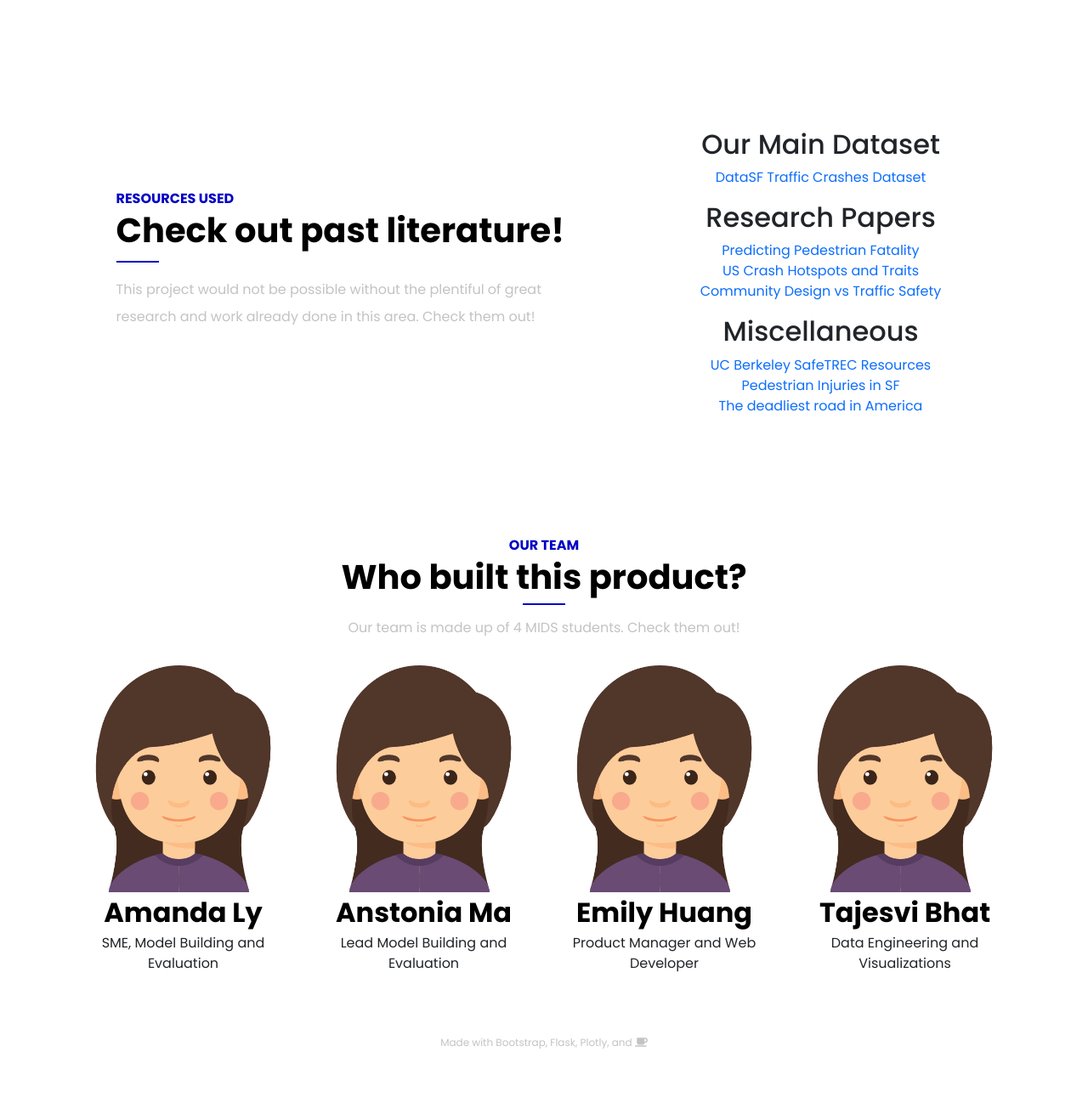
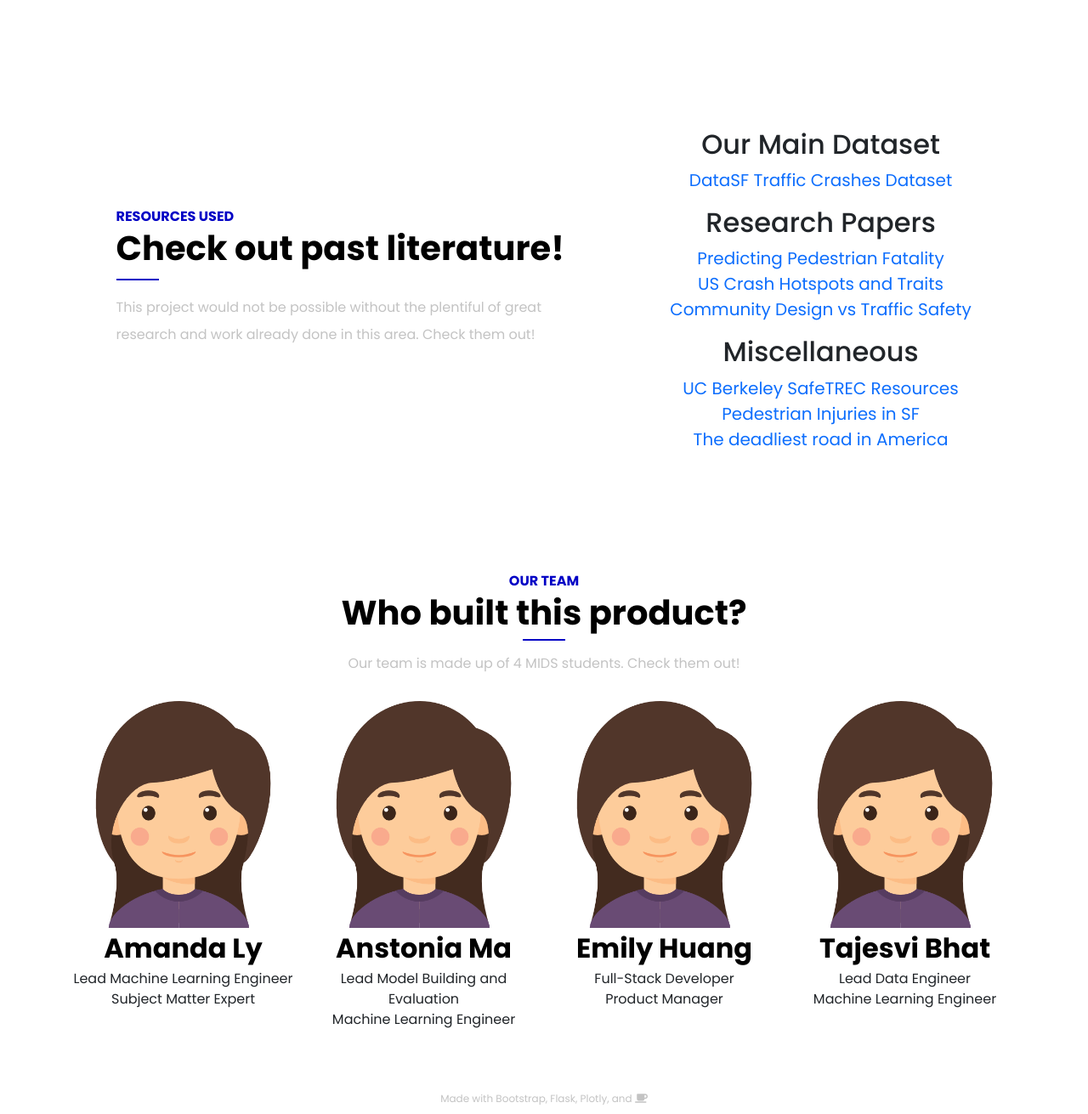
Before and after one commit to mlhng/kms-flask, a Flask app: page / in a window 1280 px wide. Shown: the part 1173-2484 px from the top of the page at 85% size. Before the commit the page ends 2407 px from the top, so only its background shows below. Run offline with Flask 2, Linux system fonts and the light colour scheme; some libraries are stand-ins or nearby versions.

Commit message:
cleaning up the views on smaller devices

```diff
--- a/app.py
+++ b/app.py
@@ -61,10 +61,12 @@ def graph(hour, dow, month, year, severe):
             & df['accident_year'].isin(year_list)
             & df['collision_severity'].isin(severe_list)]
 
-    fig = px.scatter_mapbox(df, lat="tb_latitude", lon="tb_longitude", color="collision_severity",
+    fig = px.scatter_mapbox(df, lat="tb_latitude", lon="tb_longitude",
+                            color="collision_severity",
                             color_continuous_scale=px.colors.cyclical.IceFire,
-                            hover_name='primary_rd', hover_data=['collision_time','accident_year','month','day_of_week'],
-                            zoom=11.5, height=650, width=875)
+                            hover_name='primary_rd',
+                            hover_data=['collision_time','accident_year','month','day_of_week'],
+                            zoom=11.5)
     fig.update_layout(mapbox_style="open-street-map")
     fig.update_layout(margin={"r":0,"t":0,"l":0,"b":0})
     fig.update_layout(legend=dict(
@@ -130,12 +132,12 @@ def create_graph(location):
                             lat="latitude",
                             lon="longitude",
                             mapbox_style='carto-positron',
-                            zoom=11.5, height=650, width=875)
+                            zoom=11.5)
     fig.update_layout(mapbox_style="open-street-map")
     fig.update_layout(margin={"r":0,"t":0,"l":0,"b":0})
     fig.update_traces(marker={'size': 15,
-                                'color': 'red',
-                            })
+                            'color': 'red',
+                        })
 
     # Create a JSON representation of the graph
     graphJSON = json.dumps(fig, cls=plotly.utils.PlotlyJSONEncoder)
--- a/static/style.css
+++ b/static/style.css
@@ -31,9 +31,10 @@ nav a:hover, nav a:active
 
 @media (max-width: 991px)
 {
-    #visualize-page
+    #visualize-page,
+    #predict-page
     {
-        padding-top: 10% !important;
+        padding-top: 10vh !important;
     }
 
     #home-page #intro,
@@ -41,7 +42,31 @@ nav a:hover, nav a:active
     #home-page #resources,
     #home-page #team
     {
-        padding-top: 15% !important;
+        padding-top: 15vh !important;
+    }
+}
+
+@media (max-width: 507px)
+{
+    #predict-page h1
+    {
+        padding-bottom: 2.5%;
+    }
+}
+
+@media (min-width: 508px)
+{
+    #viz-section
+    {
+        min-height: 85vh;
+    }
+}
+
+@media (min-width: 992px)
+{
+    #predict-section
+    {
+        min-height: 85vh;
     }
 }
 
@@ -148,7 +173,7 @@ p
 #home-page #resource-links ul li
 {
     list-style-type: none;
-    font-size: 1em;
+    font-size: 1.25em;
 }
 
 #home-page #resource-links h4
@@ -266,12 +291,6 @@ p
     margin: 3% auto;
 }
 
-#visualize-page #graph
-{
-    width: 100%;
-    height: 100%;
-}
-
 /* PREDICTING */
 #predict-page #user-info
 {
@@ -305,6 +324,7 @@ p
     display: block;
 }
 
+
 /*  FOOTERRRR */
 footer
 {
--- a/templates/index.html
+++ b/templates/index.html
@@ -41,7 +41,7 @@
             </p>
         </div>
 
-        <div id="resource-links" class="col-lg-5 col-md-5">
+        <div id="resource-links" class="col-lg-5 col-md-6">
             <div id="dataset-link">
                 <h4>Our Main Dataset</h4>
                 <ul>
@@ -75,32 +75,36 @@
             <p>Our team is made up of 4 MIDS students. Check them out!</p>
         </div>
         <div id="team-members" class="row g-3">
-            <div id="actual-member" class="col-lg-3 col-md-3 col-sm-6">
+            <div id="actual-member" class="col-lg-3 col-md-3 col-sm-6 col-6">
                 <img src="../static/images/placeholder.png" class="img-fluid rounded"/>
                 <a href="https://www.linkedin.com/in/amandaly15/" target="_blank">Amanda Ly</a>
                 <ul>
-                    <li>SME, Model Building and Evaluation</li>
+                    <li>Lead Machine Learning Engineer</li>
+                    <li>Subject Matter Expert</li>
                 </ul>
             </div>
-            <div id="actual-member" class="col-lg-3 col-md-3 col-sm-6">
+            <div id="actual-member" class="col-lg-3 col-md-3 col-sm-6 col-6">
                 <img src="../static/images/placeholder.png" class="img-fluid rounded"/>
                 <a href="https://www.linkedin.com/in/anstoniama/" target="_blank">Anstonia Ma</a>
                 <ul>
                     <li>Lead Model Building and Evaluation</li>
+                    <li>Machine Learning Engineer</li>
                 </ul>
             </div>
-            <div id="actual-member" class="col-lg-3 col-md-3 col-sm-6">
+            <div id="actual-member" class="col-lg-3 col-md-3 col-sm-6 col-6">
                 <img src="../static/images/placeholder.png" class="img-fluid rounded"/>
                 <a href="https://www.linkedin.com/in/huang-emily/" target="_blank">Emily Huang</a>
                 <ul>
-                    <li>Product Manager and Web Developer</li>
+                    <li>Full-Stack Developer</li>
+                    <li>Product Manager</li>
                 </ul>
             </div>
-            <div id="actual-member" class="col-lg-3 col-md-3 col-sm-6">
+            <div id="actual-member" class="col-lg-3 col-md-3 col-sm-6 col-6">
                 <img src="../static/images/placeholder.png" class="img-fluid rounded"/>
                 <a href="https://www.linkedin.com/in/tajesvi-b-14b662178/" target="_blank">Tajesvi Bhat</a>
                 <ul>
-                    <li>Data Engineering and Visualizations</li>
+                    <li>Lead Data Engineer</li>
+                    <li>Machine Learning Engineer</li>
                 </ul>
             </div>
         </div>
```
Also changed, not shown: static/accordion.css (added, +17 -0 lines), templates/predict.html (+12 -9 lines), templates/visualize.html (+6 -6 lines).
